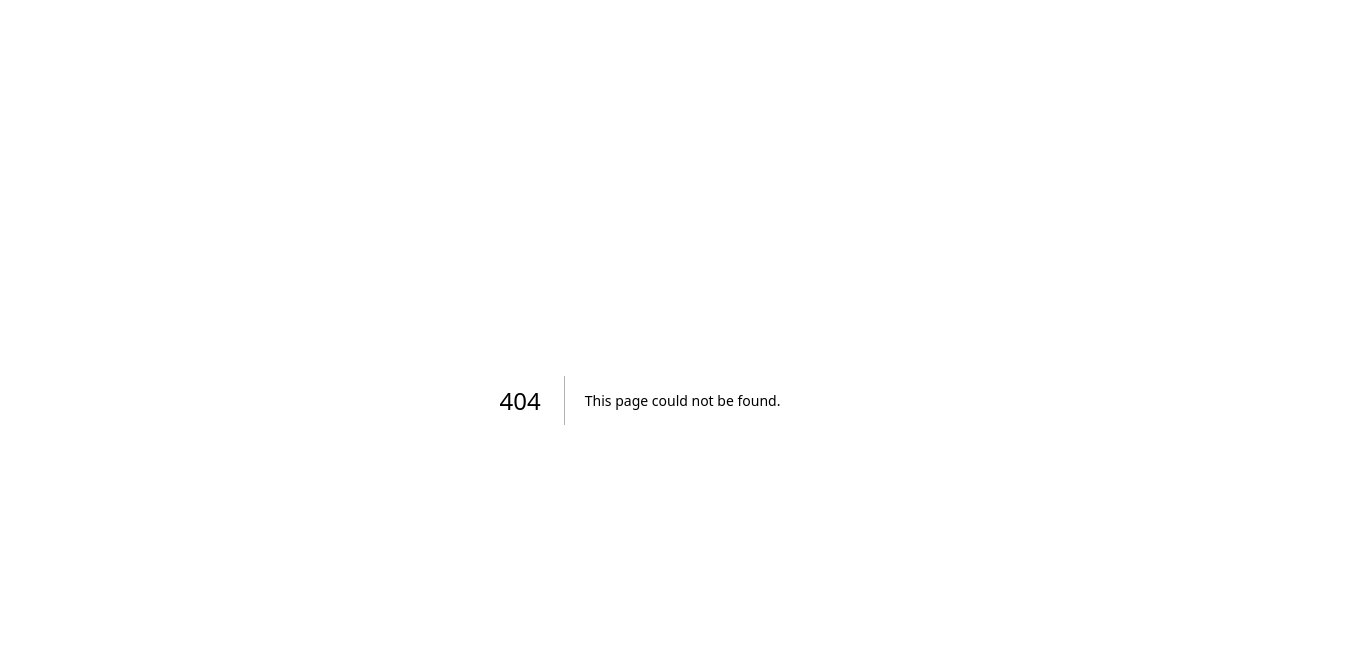
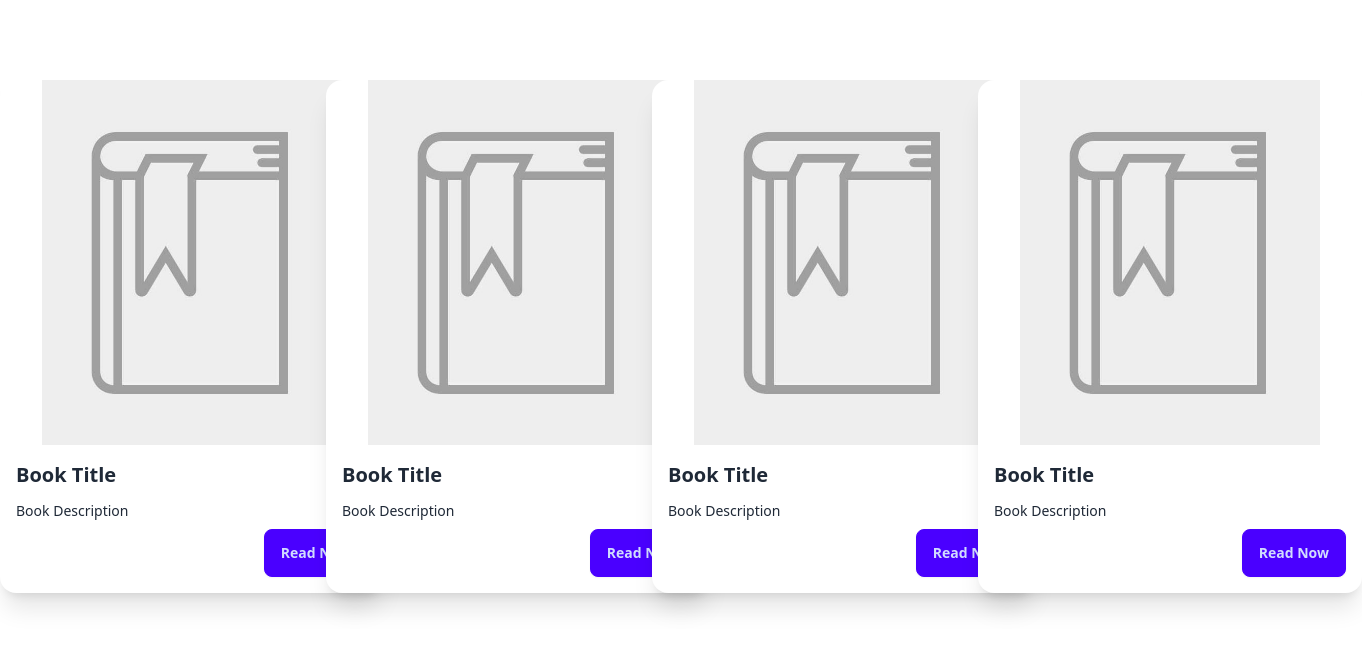
Before and after one commit to Meedux/library-management-system, a Next.js app: page /authors/1 in a window 1280 px wide. Before the commit this address had no page. Shown: the top 654 px of the page, 1362 px wide, since content can reach past the window. Built offline with nearby package versions, Linux system fonts and the light colour scheme.

Commit message:
author's books page

```diff
--- /dev/null
+++ b/app/authors/[id]/page.tsx
@@ -0,0 +1,30 @@
+"use client";
+
+import BookCard from "@/components/BookCard";
+import React from "react";
+import { useParams } from "next/navigation";
+
+const page = () => {
+  const params = useParams();
+  const { id } = params;
+  return (
+    <>
+      <div className="grid grid-cols-8 gap-6 mt-20">
+        <div className="col-span-2">
+          <BookCard />
+        </div>
+        <div className="col-span-2">
+          <BookCard />
+        </div>
+        <div className="col-span-2">
+          <BookCard />
+        </div>
+        <div className="col-span-2">
+          <BookCard />
+        </div>
+      </div>
+    </>
+  );
+};
+
+export default page;
```
